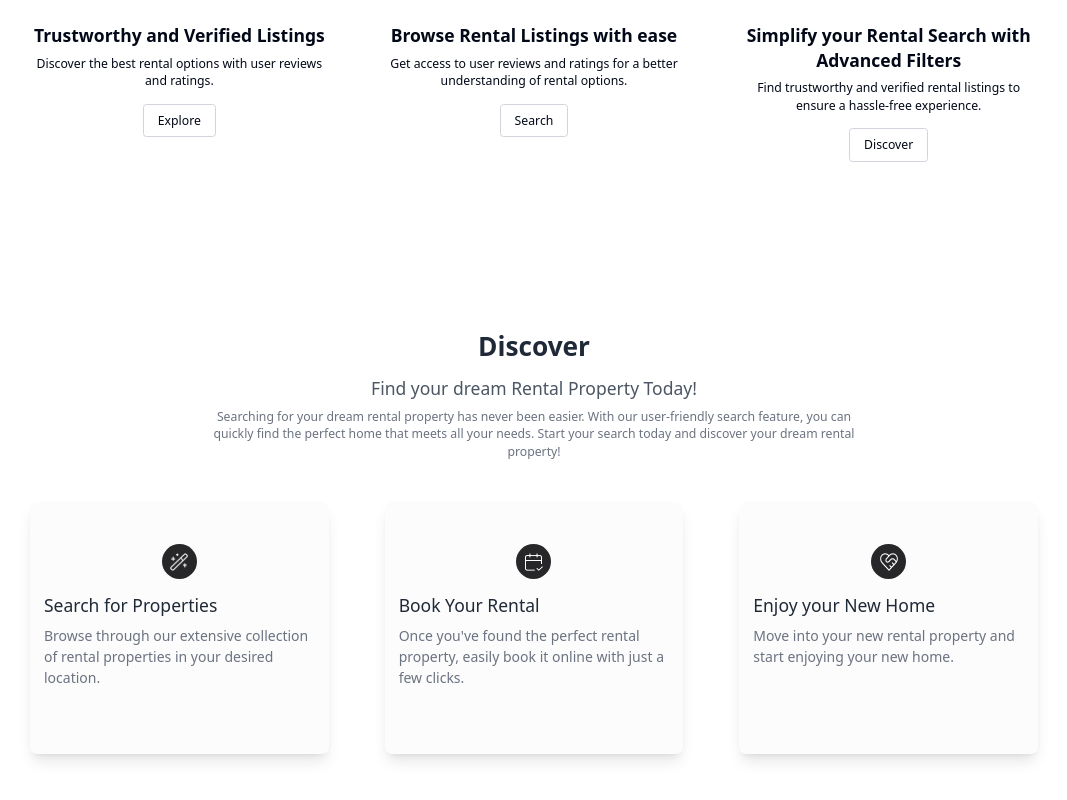
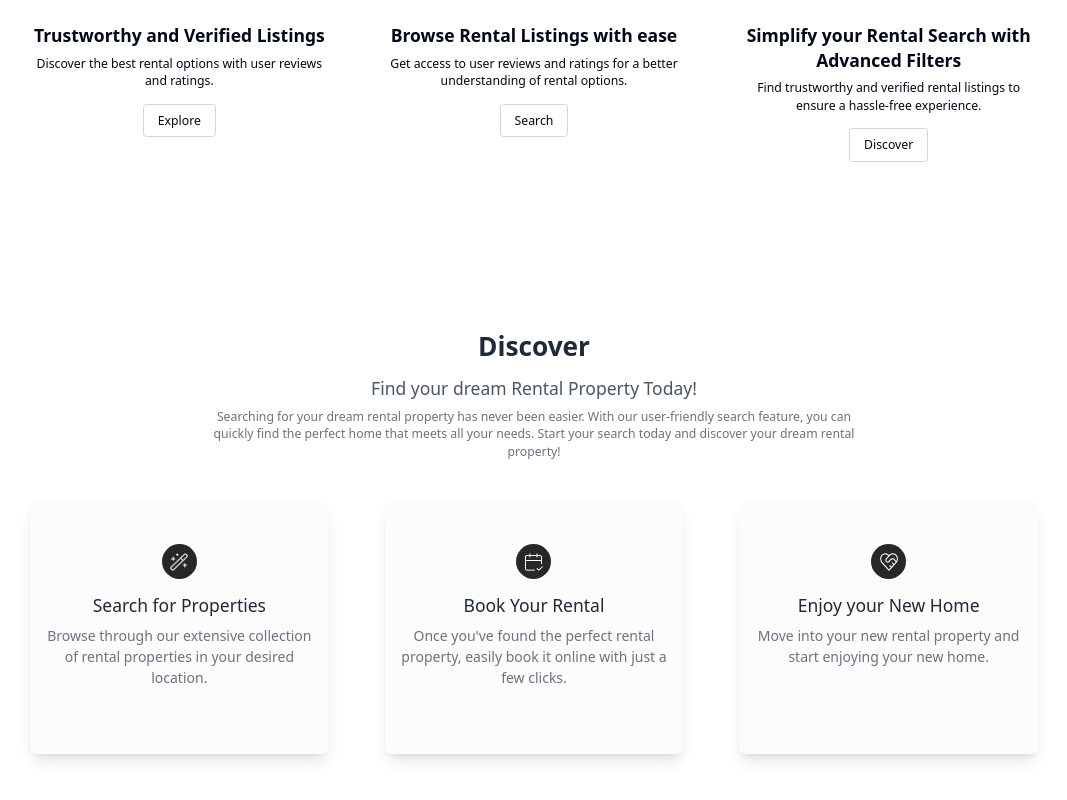
Before and after one commit to nishanss/rental-app-nextjs, a Next.js app: page /landing in a window 1280 px wide. Shown: the part 1198-1998 px from the top of the page, without its empty margins (106-1173 px from the left). Built offline with nearby package versions, Linux system fonts and the light colour scheme; no server answers.

Commit message:
built Discover section

```diff
--- a/src/app/(nondashboard)/landing/DiscoverSection.tsx
+++ b/src/app/(nondashboard)/landing/DiscoverSection.tsx
@@ -3,7 +3,6 @@
 import React from "react";
 import { motion } from "framer-motion";
 import Image from "next/image";
-import Link from "next/link";
 
 const containerVariants = {
   hidden: { opacity: 0 },
@@ -44,7 +43,7 @@
             your dream rental property!
           </p>
         </motion.div>
-        <div className="grid grid-cols-1 md:grid-cols-3 gap-8 lg:gap-12 xl:gap-16">
+        <div className="grid grid-cols-1 md:grid-cols-3 gap-8 lg:gap-12 xl:gap-16 text-center">
           {[
             {
               imageSrc: "/landing-icon-wand.png",
```
